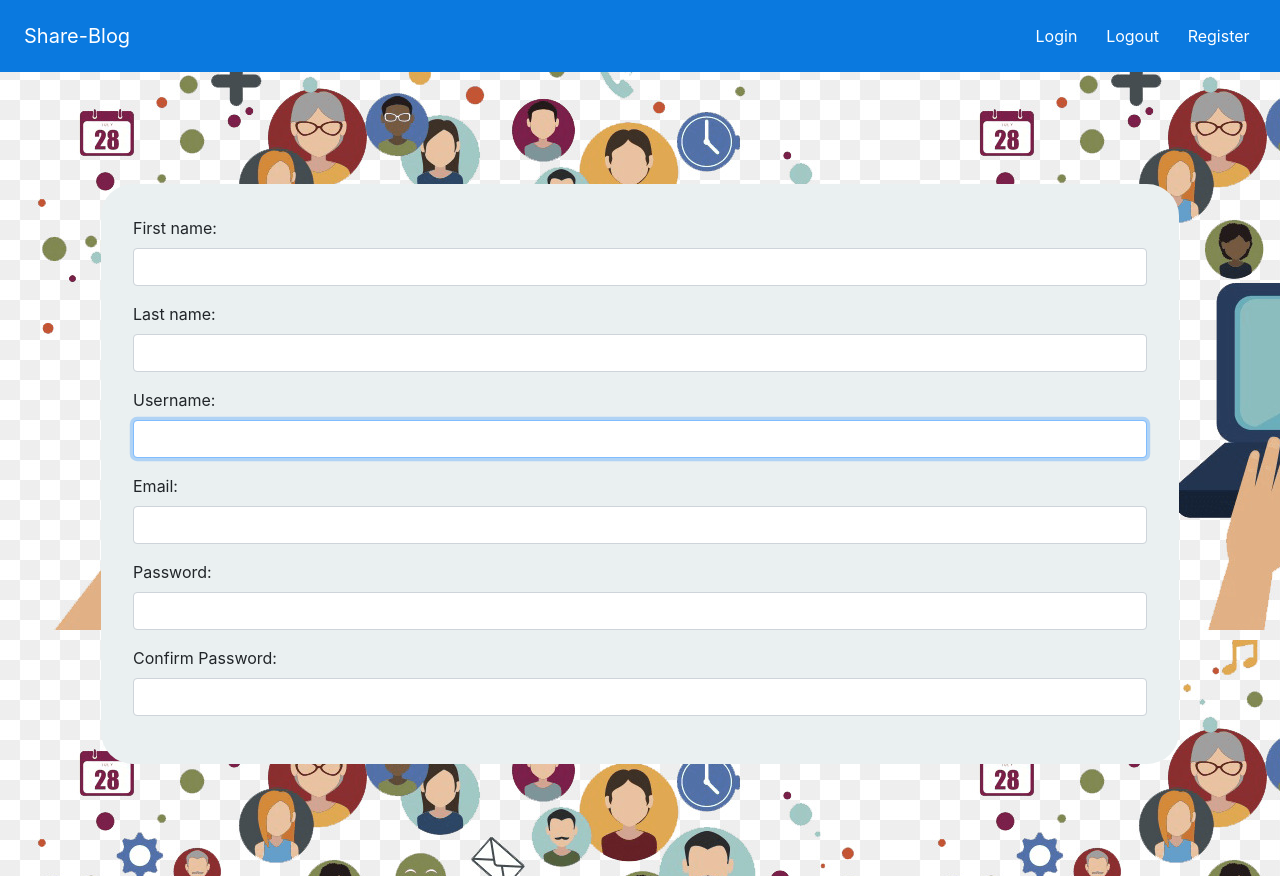
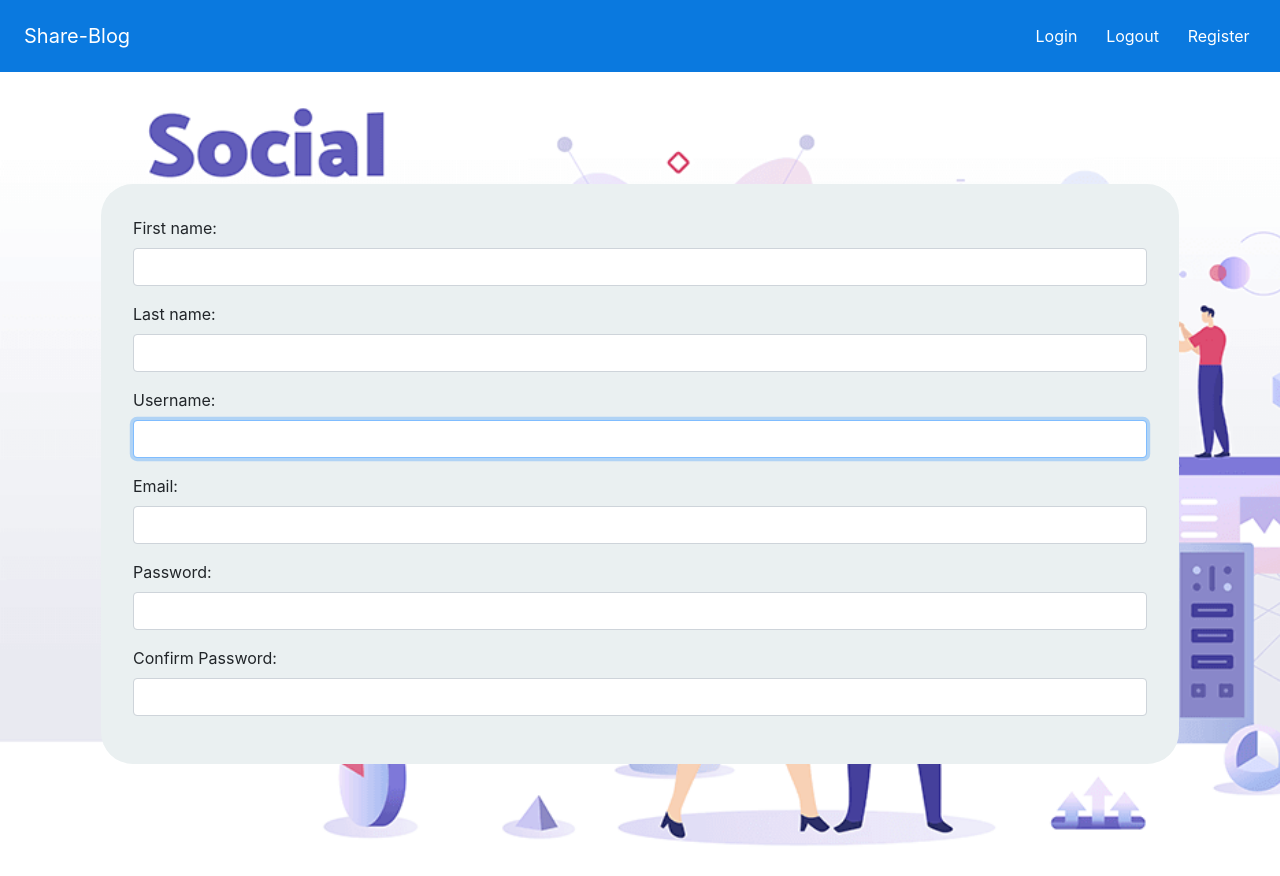
Before and after one commit to tushar912/Image-Sharing-Blog, a Django app: page /accounts/register/ in a window 1280 px wide. Run offline with Django 3.2, Linux system fonts and the light colour scheme; some libraries are stand-ins or nearby versions.

Commit message:
changed back imag

```diff
--- a/img/accounts/templates/registration/register.html
+++ b/img/accounts/templates/registration/register.html
@@ -6,14 +6,13 @@
 label{
 
 }
-body{
-    background-image: url(/home/tusharu/Desktop/Image-Sharing-Blog/img/assets/kisspng-social-media-vector-graphics-multimedia-adradium-5c4ee4b0ba6a23.6731483315486742247636.jpg);
-}
+
 form{
     background-color: #EAF0F1;
     margin: 7em 1em;
     padding: 2em 2em;
     border-radius: 2em;
+    backface-visibility: 50%;
 }
 </style>
 
--- a/img/templates/base.html
+++ b/img/templates/base.html
@@ -10,7 +10,9 @@
      {% endblock %}
      <style>
          body{
-          background-image: url("../assets/pic.jpg");
+          background-image: url("{% static 'pic2.png' %}");
+          background-repeat: no-repeat;
+          background-size: cover;
          }
      </style>
     <title>Share-Blog</title>
```
Also changed, not shown: img/assets/pic2.png (added).
